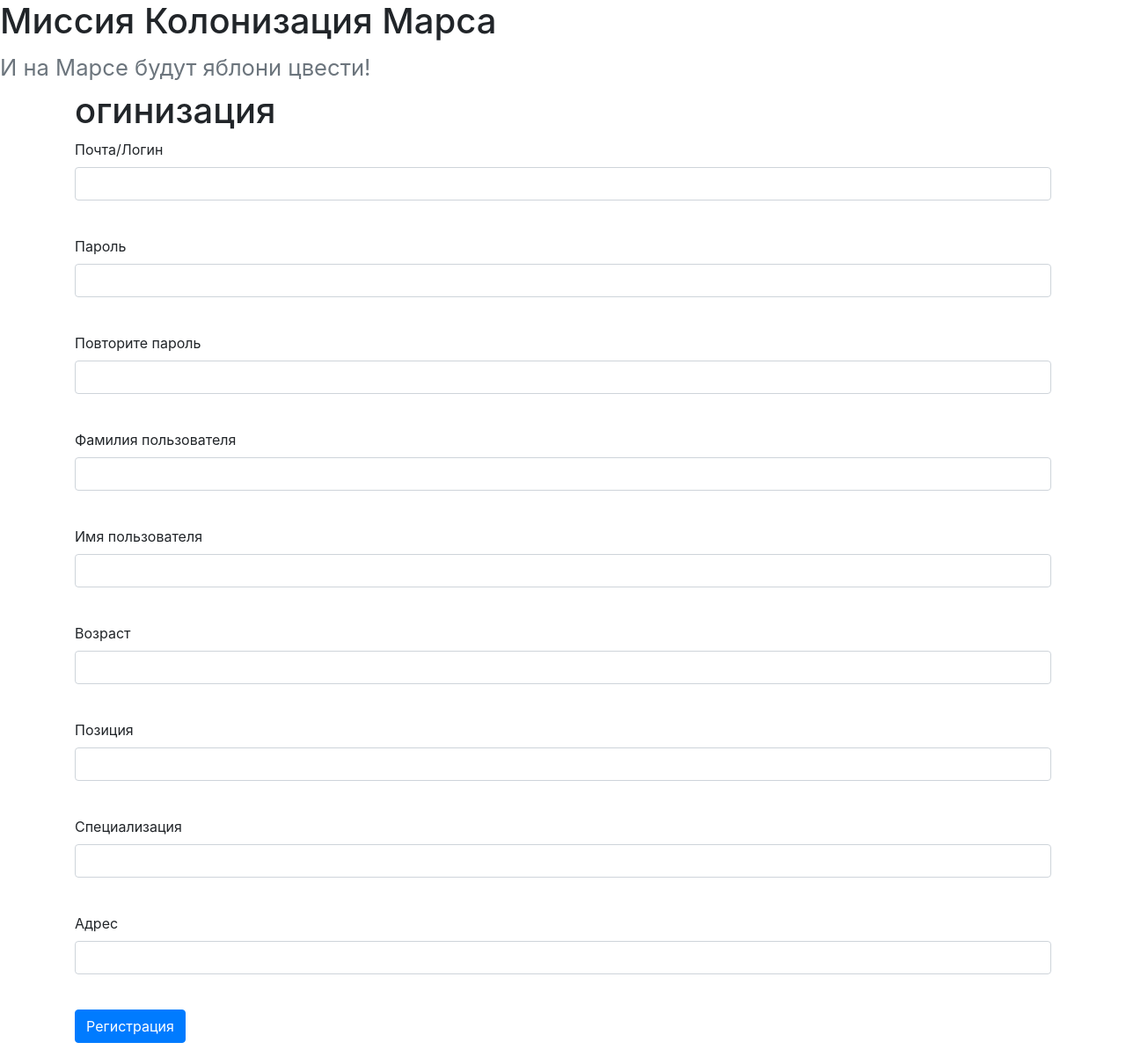
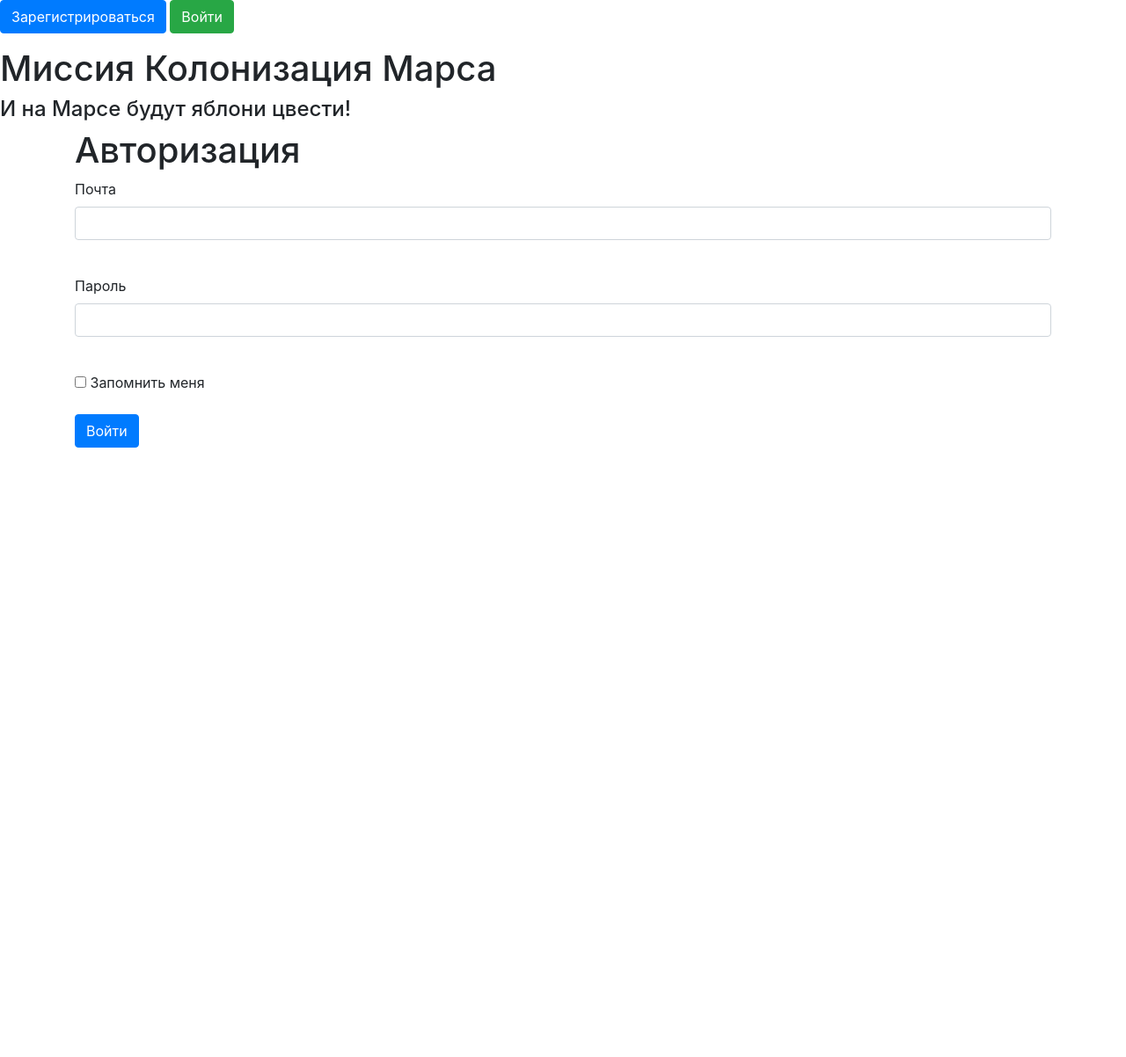
Before and after one commit to ArtloK-7516405/sqlalchemy, a Flask app: template templates/login.html in a window 1280 px wide. Shown: the whole page at 88% size. After the commit the page ends 509 px from the top, so only its background shows below. Run offline with Flask 2, Linux system fonts and the light colour scheme; the template is opened without the code that fills it: values that come from a table or form of the project are taken from there, others are empty; some libraries are stand-ins or nearby versions.

Commit message:
Add files via upload

```diff
--- a/data/users.py
+++ b/data/users.py
@@ -2,10 +2,11 @@ import datetime
 import sqlalchemy
 from sqlalchemy import orm
 from .db_session import SqlAlchemyBase
+from flask_login import UserMixin
 from werkzeug.security import generate_password_hash, check_password_hash
 
 
-class User(SqlAlchemyBase):
+class User(SqlAlchemyBase, UserMixin):
     __tablename__ = 'user'
     id = sqlalchemy.Column(sqlalchemy.Integer,
                            primary_key=True, autoincrement=True)
--- a/forms/user.py
+++ b/forms/user.py
@@ -1,5 +1,5 @@
 from flask_wtf import FlaskForm
-from wtforms import PasswordField, StringField, TextAreaField, SubmitField, EmailField, IntegerField
+from wtforms import PasswordField, StringField, TextAreaField, SubmitField, EmailField, IntegerField, BooleanField
 from wtforms.validators import DataRequired, NumberRange
 
 class RegisterForm(FlaskForm):
@@ -13,3 +13,10 @@ class RegisterForm(FlaskForm):
     speciality = StringField("Специализация", validators=[DataRequired()])
     address = StringField('Адрес', validators=[DataRequired()])
     submit = SubmitField('Регистрация')
+
+
+class LoginForm(FlaskForm):
+    email = EmailField('Почта', validators=[DataRequired()])
+    password = PasswordField('Пароль', validators=[DataRequired()])
+    remember_me = BooleanField('Запомнить меня')
+    submit = SubmitField('Войти')
--- a/main.py
+++ b/main.py
@@ -1,19 +1,29 @@
-from flask import Flask, render_template, url_for
+from flask import Flask, render_template, url_for, session, make_response, request
+from flask_login import LoginManager
 from werkzeug.utils import redirect
 
 from data.jobs import Jobs
 from data.users import User
 from data import db_session
-from forms.user import RegisterForm
+from forms.user import RegisterForm, LoginForm
 from data.db_session import create_session
+from flask_login import login_user, login_required, logout_user
 
 
 app = Flask(__name__)
 app.config['SECRET_KEY'] = 'yandexlyceum_secret_key'
 
+login_manager = LoginManager()
+login_manager.init_app(app)
+
 
 def main():
     db_session.global_init("db/users.db")
+
+@login_manager.user_loader
+def load_user(user_id):
+    db_sess = db_session.create_session()
+    return db_sess.query(User).get(user_id)
 
 @app.route('/')
 def title():
@@ -24,6 +34,7 @@ def title():
 def work_log():
     db_sess = create_session()
     return render_template("work_logs.html", jobs=db_sess.query(Jobs).all(), users=db_sess.query(User).all())
+
 
 @app.route('/register', methods=['GET', 'POST'])
 def reqister():
@@ -53,6 +64,35 @@ def reqister():
     return render_template('register.html', title='Регистрация', form=form)
 
 
+@app.route('/login', methods=['GET', 'POST'])
+def login():
+    form = LoginForm()
+    if form.validate_on_submit():
+        db_sess = db_session.create_session()
+        user = db_sess.query(User).filter(User.email == form.email.data).first()
+        if user and user.check_password(form.password.data):
+            login_user(user, remember=form.remember_me.data)
+            return redirect("/")
+        return render_template('login.html',
+                               message="Неправильный логин или пароль",
+                               form=form)
+    return render_template('login.html', title='Авторизация', form=form)
+
+
+@app.route('/logout')
+@login_required
+def logout():
+    logout_user()
+    return redirect("/")
+
+
+@app.route("/session_test")
+def session_test():
+    visits_count = session.get('visits_count', 0)
+    session['visits_count'] = visits_count + 1
+    return make_response(
+        f"Вы пришли на эту страницу {visits_count + 1} раз")
+
 
 
 if __name__ == '__main__':
--- a/templates/base.html
+++ b/templates/base.html
@@ -10,9 +10,18 @@
     <title>{{title}}</title>
 </head>
 <body>
+<nav>{% if current_user.is_authenticated %}
+    <a class="navbar-brand" href="/logout">{{ current_user.name + ' ' + current_user.surname}}</a>
+    {% else %}
+    <p>
+        <a class="btn btn-primary " href="/register">Зарегистрироваться</a>
+        <a class="btn btn-success" href="/login">Войти</a>
+    </p>
+    {% endif %}
+</nav>
 <header>
     <h1>Миссия Колонизация Марса</h1>
-    <h2><small class="text-muted">И на Марсе будут яблони цвести!</small></h2>
+    <h4>И на Марсе будут яблони цвести!</h4>
 </header>
 <script src="https://cdn.jsdelivr.net/npm/bootstrap@5.0.0-beta2/dist/js/bootstrap.bundle.min.js"
         integrity="sha384-b5kHyXgcpbZJO/tY9Ul7kGkf1S0CWuKcCD38l8YkeH8z8QjE0GmW1gYU5S9FOnJ0"
--- a/templates/login.html
+++ b/templates/login.html
@@ -1,91 +1,29 @@
 {% extends "base.html" %}
 
 {% block content %}
-<h1>огинизация</h1>
+    <h1>Авторизация</h1>
     <form action="" method="post">
         {{ form.hidden_tag() }}
         <p>
             {{ form.email.label }}<br>
             {{ form.email(class="form-control", type="email") }}<br>
             {% for error in form.email.errors %}
-            <p class="alert alert-danger" role="alert">
+                <div class="alert alert-danger" role="alert">
                     {{ error }}
-            </p>
+                </div>
             {% endfor %}
         </p>
         <p>
             {{ form.password.label }}<br>
             {{ form.password(class="form-control", type="password") }}<br>
             {% for error in form.password.errors %}
-            <p class="alert alert-danger" role="alert">
+                <div class="alert alert-danger" role="alert">
                     {{ error }}
-            </p>
+                </div>
             {% endfor %}
         </p>
-    <p>
-        {{ form.password_again.label }}<br>
-        {{ form.password_again(class="form-control", type="password") }}<br>
-        {% for error in form.password_again.errors %}
-            <p class="alert alert-danger" role="alert">
-                {{ error }}
-            </p>
-        {% endfor %}
-    </p>
-    <p>
-        {{ form.surname.label }}<br>
-        {{ form.surname(class="form-control") }}<br>
-        {% for error in form.surname.errors %}
-            <p class="alert alert-danger" role="alert">
-                {{ error }}
-            </p>
-        {% endfor %}
-    </p>
-    <p>
-        {{ form.name.label }}<br>
-        {{ form.name(class="form-control") }}<br>
-        {% for error in form.name.errors %}
-            <p class="alert alert-danger" role="alert">
-                {{ error }}
-            </p>
-        {% endfor %}
-    </p>
-    <p>
-        {{ form.age.label }}<br>
-        {{ form.age(class="form-control") }}<br>
-        {% for error in form.age.errors %}
-            <p class="alert alert-danger" role="alert">
-                {{ error }}
-            </p>
-        {% endfor %}
-    </p>
-    <p>
-        {{ form.position.label }}<br>
-        {{ form.position(class="form-control") }}<br>
-        {% for error in form.position.errors %}
-            <p class="alert alert-danger" role="alert">
-                {{ error }}
-            </p>
-        {% endfor %}
-    </p>
-    <p>
-        {{ form.speciality.label }}<br>
-        {{ form.speciality(class="form-control") }}<br>
-        {% for error in form.speciality.errors %}
-            <p class="alert alert-danger" role="alert">
-                {{ error }}
-            </p>
-        {% endfor %}
-    </p>
-    <p>
-        {{ form.address.label }}<br>
-        {{ form.address(class="form-control") }}<br>
-        {% for error in form.address.errors %}
-            <p class="alert alert-danger" role="alert">
-                {{ error }}
-            </p>
-        {% endfor %}
-    </p>
+        <p>{{ form.remember_me() }} {{ form.remember_me.label }}</p>
         <p>{{ form.submit(type="submit", class="btn btn-primary") }}</p>
-    {{message}}
+        <div>{{ message }}</div>
     </form>
 {% endblock %}
```
Also changed, not shown: db/users.db. Lines whose indentation alone changed are shown as unchanged.
